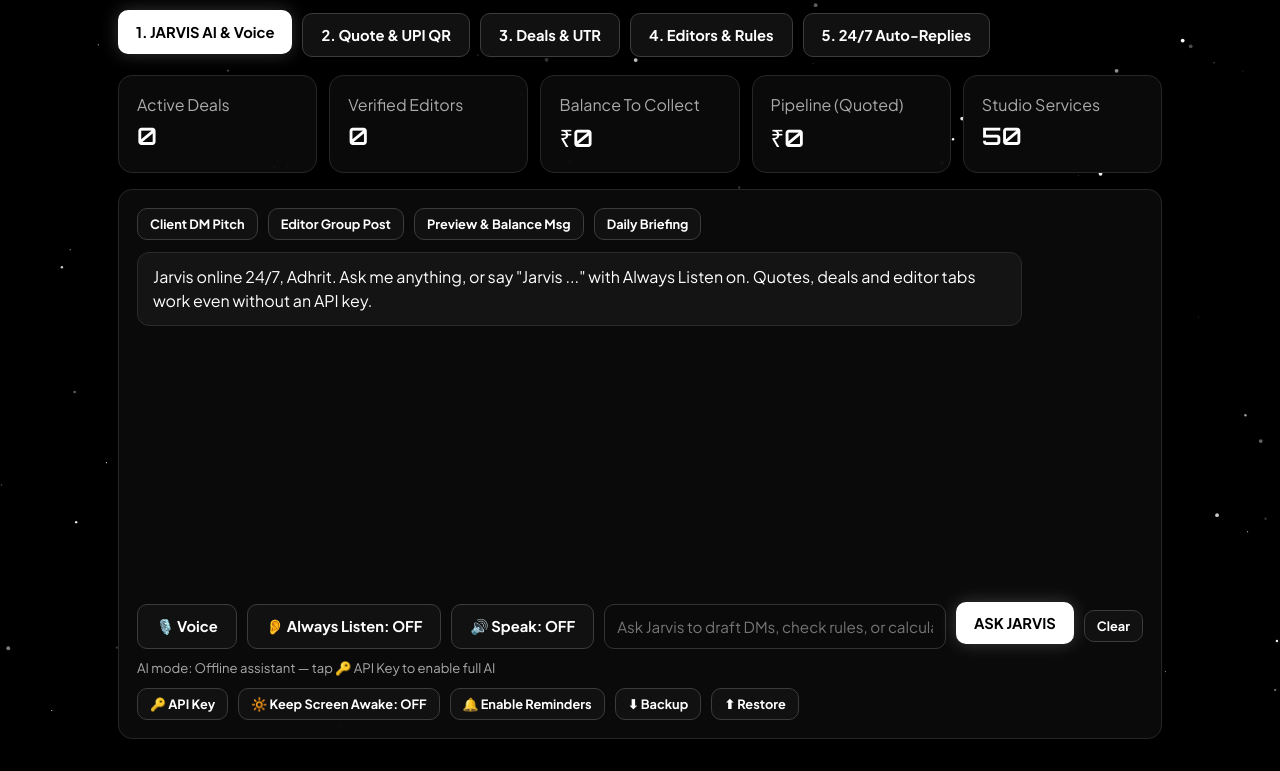
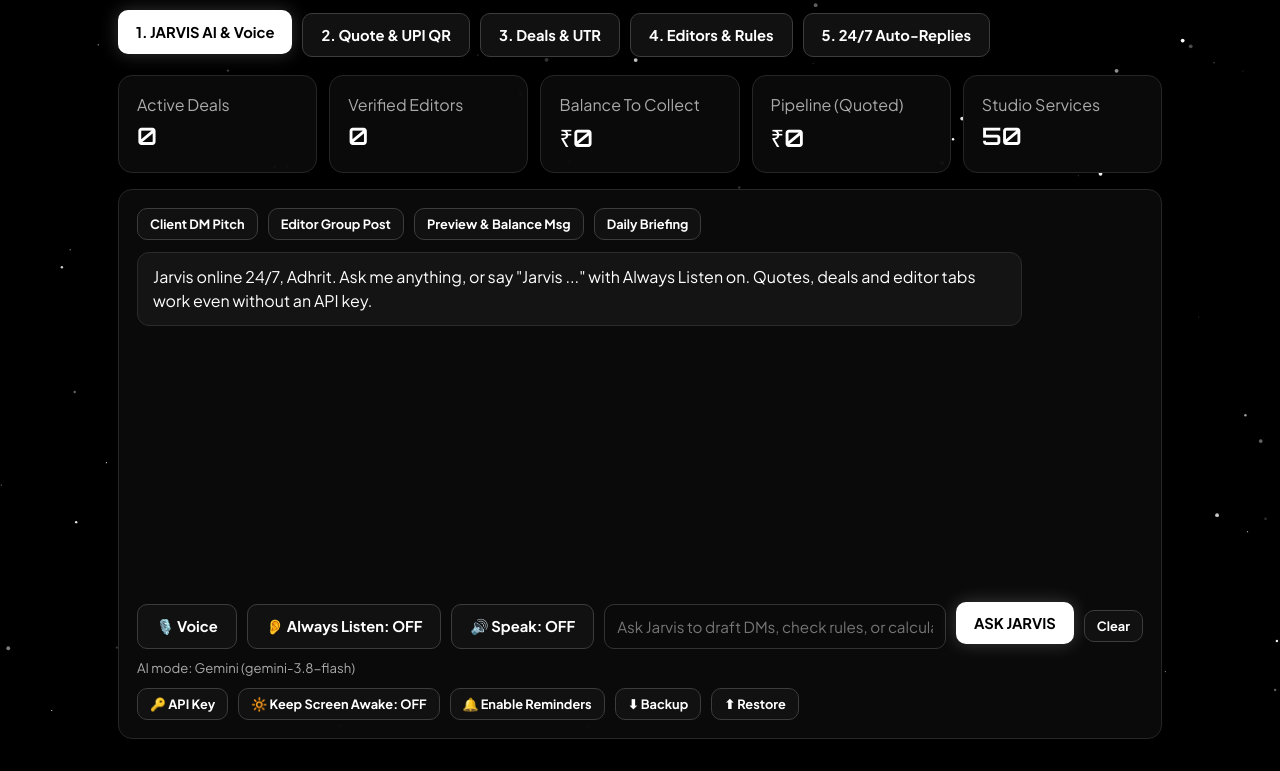
Before and after one commit to aurisstudio67-ui/Jarvissss, a plain HTML site: page index.html in a window 1280 px wide. Shown: the part 72-843 px from the top of the page. Drawn offline with Linux system fonts and the light colour scheme.

Commit message:
Update and rename index (5).html to index.html

```diff
--- a/index (5).html
+++ b/index.html
@@ -186,7 +186,7 @@ a{color:#fff}
 
 <script>
 // ======== API KEY: do NOT put it in this file if the site is public ========
-const API_KEY = ""; // Keep API keys out of public GitHub files. Add it using the in-app key button.
+const API_KEY = "AQ.Ab8RN6Lh1iqEnH3lmCFcIc4sZZ9GGwtF6zyGH99wsIsak-f8kQ"; // Keep API keys out of public GitHub files. Add it using the in-app key button.
 const MODEL = "gemini-3.8-flash";
 // =====================================================================
 const getKey = () => { let k = (API_KEY || '').trim(); if (!k) { try { k = JSON.parse(localStorage.getItem('auris_key') || '""'); } catch { k = ''; } } return k; };
```
